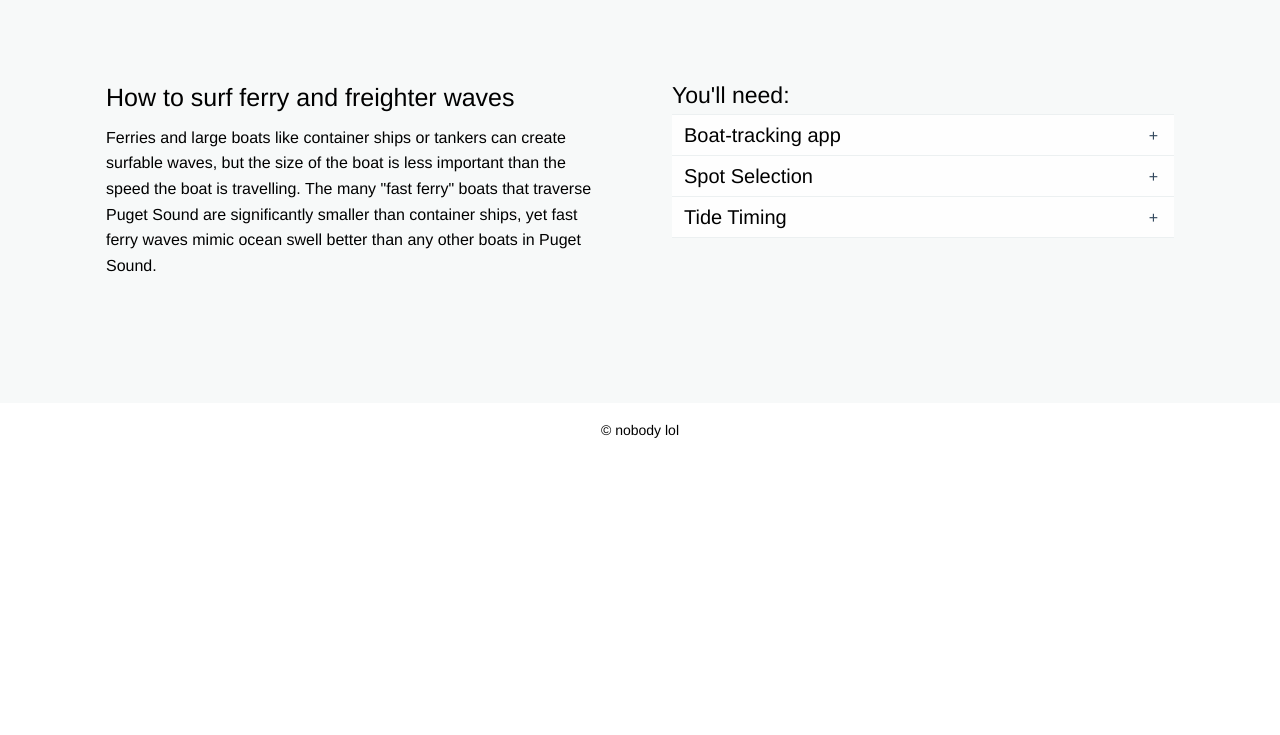
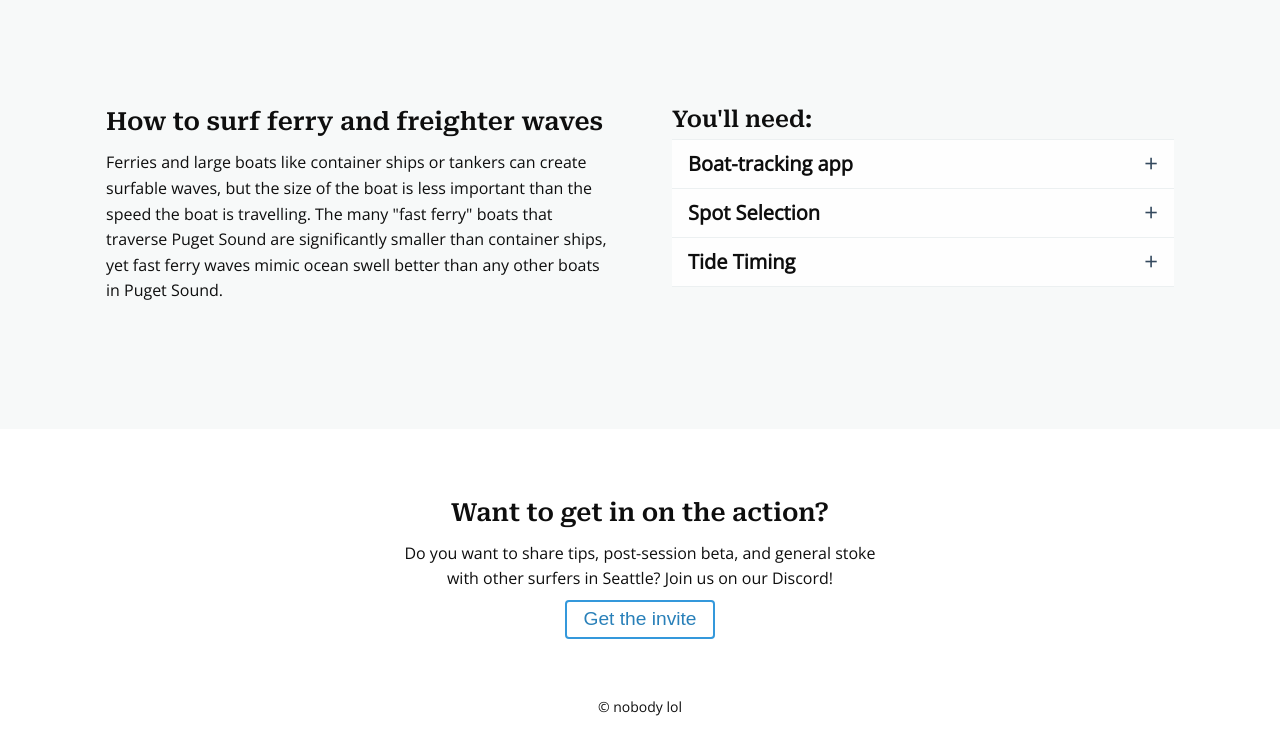
Before and after one commit to seattlesurfer/seattlesurfer, a plain HTML site: page index.html in a window 1280 px wide. Shown: the part 2266-3001 px from the top of the page. Before the commit the page ends 2724 px from the top, so only its background shows below. Drawn offline with nearby package versions, Linux system fonts and the light colour scheme.

Commit message:
added fonts

```diff
--- a/index.html
+++ b/index.html
@@ -5,6 +5,9 @@
   <meta http-equiv="x-ua-compatible" content="ie=edge">
   <meta name="viewport" content="width=device-width,initial-scale=1">
   <title>Seattle Surfer | A website about surfing in Seattle, Washington</title>
+  <link rel="preconnect" href="https://fonts.googleapis.com">
+  <link rel="preconnect" href="https://fonts.gstatic.com" crossorigin>
+  <link href="https://fonts.googleapis.com/css2?family=Open+Sans:wght@300&family=Roboto+Serif:wght@300;600&display=swap" rel="stylesheet">
   <meta name="description" content="Seattle Surfer | A website about surfing in Seattle, Washington">
   <meta itemprop="description" content="Seattle Surfer | A website about surfing in Seattle, Washington">
   <meta itemprop="name" content="Seattle Surfer">
@@ -32,7 +35,12 @@
     /* inline reset */
     a,abbr,acronym,address,applet,article,aside,audio,b,big,blockquote,body,canvas,caption,center,cite,code,dd,del,details,dfn,div,dl,dt,em,embed,fieldset,figcaption,figure,footer,form,h1,h2,h3,h4,h5,h6,header,hgroup,html,i,iframe,img,ins,kbd,label,legend,li,mark,menu,nav,object,ol,output,p,pre,q,ruby,s,samp,section,small,span,strike,strong,sub,summary,table,tbody,td,tfoot,th,thead,time,tr,tt,u,ul,var,video{margin:0;padding:0;border:0;font-size:100%;font:inherit;vertical-align:baseline}article,aside,details,figcaption,figure,footer,header,hgroup,menu,nav,section{display:block}body{line-height:1}ol,ul{list-style:none}blockquote,q{quotes:none}blockquote:after,blockquote:before,q:after,q:before{content:'';content:none}table{border-collapse:collapse;border-spacing:0}
     * { box-sizing: border-box; }
-    body { font-family: Helvetica, Tahoma, sans-serif; }
+    html {
+      --font-family-serif: 'Roboto Serif', Times, serif;
+      --font-family-sans: 'Open Sans',Helvetica, Tahoma, sans-serif;
+      --body-copy: #0e0e0e;
+    }
+    body { font-family: var(--font-family-sans); color: var(--body-copy) }
   </style>
   <style>
     /* breakpoint-large: 900px; */
@@ -50,6 +58,16 @@
       justify-content: center;
       width: 100%;
       padding: 0 0 2.6rem;
+    }
+
+    .container--signup {
+      padding-top: 4rem;
+    }
+
+    .container--signup .heading {
+      text-align: center;
+      max-width: 500px;
+      margin: 0 auto;
     }
 
     .container--steps {
@@ -82,8 +100,12 @@
       }
     }
 
+    h1, .h1, h2, .h2, h3, .h3, h4, .h4 {
+      font-family: var(--font-family-serif);
+      font-weight: 600;
+    }
 
-    h1 {
+    h1, .h1 {
       font-size: 2.074rem;
       margin-bottom: 0.5rem;
     }
@@ -94,7 +116,7 @@
     h3, .h3 {
       font-size:  1.44rem;
     }
-    h4 {
+    h4, .h4 {
       font-size:  1.2rem;
     }
     p {
@@ -148,6 +170,7 @@
     }
 
     .splash__eyebrow {
+      font-family: var(--font-family-sans);
       font-size: 1.5rem;
       font-weight: 200;
       text-transform: uppercase;
@@ -157,8 +180,10 @@
     }
 
     .splash__hit {
-      font-size: calc(4rem + 10vw);
+      font-size: calc(3rem + 10vw);
       line-height: 1.1;
+      font-family: var(--font-family-serif);
+      font-weight: 600;
     }
 
     .splash__cover,
@@ -255,16 +280,21 @@
       display: none;
     }
 
+    .accordion label h3 {
+      font-family: var(--font-family-sans);
+    }
+
     @media (min-width: 900px) {
       .accordion label {
         position: relative;
         display: block;
         cursor: pointer;
-        padding: 0.25rem 0.75rem;
+        padding: 0.5rem 1rem;
         border-top: 1px solid #ecf0f1;
         background-color: #fefefe;
         transition: background-color 0.12s ease;
       }
+
       .accordion li:last-child label {
         border-bottom: 1px solid #ecf0f1;
       }
@@ -276,8 +306,9 @@
         display: block;
         color: #34495e;
         position: absolute;
+        font-size: 1.5rem;
         right: 1rem;
-        top: 20%;
+        top: 8%;
         margin: auto;
       }
       .accordion__content {
@@ -295,6 +326,20 @@
         /* Get this as close to what height you expect */
         max-height: 14rem;
       }
+    }
+
+    .invite--loading {
+
+    }
+
+    .invite__cta {
+      border: 2px solid #3498DB;
+      border-radius: 4px;
+      background: 0;
+      font-size: 1.2rem;
+      padding: 0.4rem 1rem;
+      cursor: pointer;
+      color: #2980B9;
     }
 
     footer {
@@ -480,6 +525,60 @@
           </div>
         </div>
       </section>
+      <section class="container container--signup" id="discord">
+        <div class="row">
+          <div class="col">
+            <div class="heading">
+              <h2>Want to get in on the action?</h2>
+              <p>Do you want to share tips, post-session beta, and general stoke with other surfers in Seattle? Join us on our Discord!</p>
+              <div id="cta" class="invite"></div>
+            </div>
+            <script>
+              const $cta = document.getElementById('cta');
+              const $button = document.createElement('button');
+              const $invite = document.createElement('div');
+              const handleClick = () => {
+                $cta.innerHTML = '';
+                $cta.classList.add('invite--loading');
+                setTimeout(() => {
+                  $cta.appendChild($invite);
+                }, 400);
+              }
+              $button.innerHTML = 'Get the invite';
+              $button.setAttribute('class', 'invite__cta');
+              $button.addEventListener('click', handleClick);
+              $cta.appendChild($button);
+              const host = 'https://discord.gg/';
+              const hash = '7UNtFSmu8y';
+              const url = `${host}${hash}`;
+              $invite.setAttribute('class', 'invite__actual');
+            </script>
+ <!--            <div id='nove_signup'></div>
+            <script src='https://nove.io/v4/nove.js'></script>
+            <script>
+              const updatedConfig = {
+                // no default config at the moment
+                acceptedOtherProps: [
+                  'signupSuccessHeading',
+                  'signupSuccessMessage',
+                  'signupSuccessButton'
+                ],
+              };
+              Lumin.default.config(updatedConfig);
+              var Instance = Lumin.default.widgets.signUp.new();
+              Instance.render({
+                userID: 'kt8B47UKNcPheFaeiJ5SfGE2c5q1',
+                formID: '8b9b75fa-8280-479c-bbde-a507e32fbf62',
+                signupSuccessHeading: 'Access Granted!',
+                signupSuccessMessage: 'The Seattle Surfing discord server is here, copy/paste this link into your browser and join us!\n\n\nhttps://discord.gg/7UNtFSmu8y',
+                signupSuccessButton: 'Sick!'
+              });
+
+              'https://discord.gg/b6fzpnfN'
+            </script> -->
+          </div>
+        </div>
+      </section>
     </div>
   </main>
   <footer>
```
